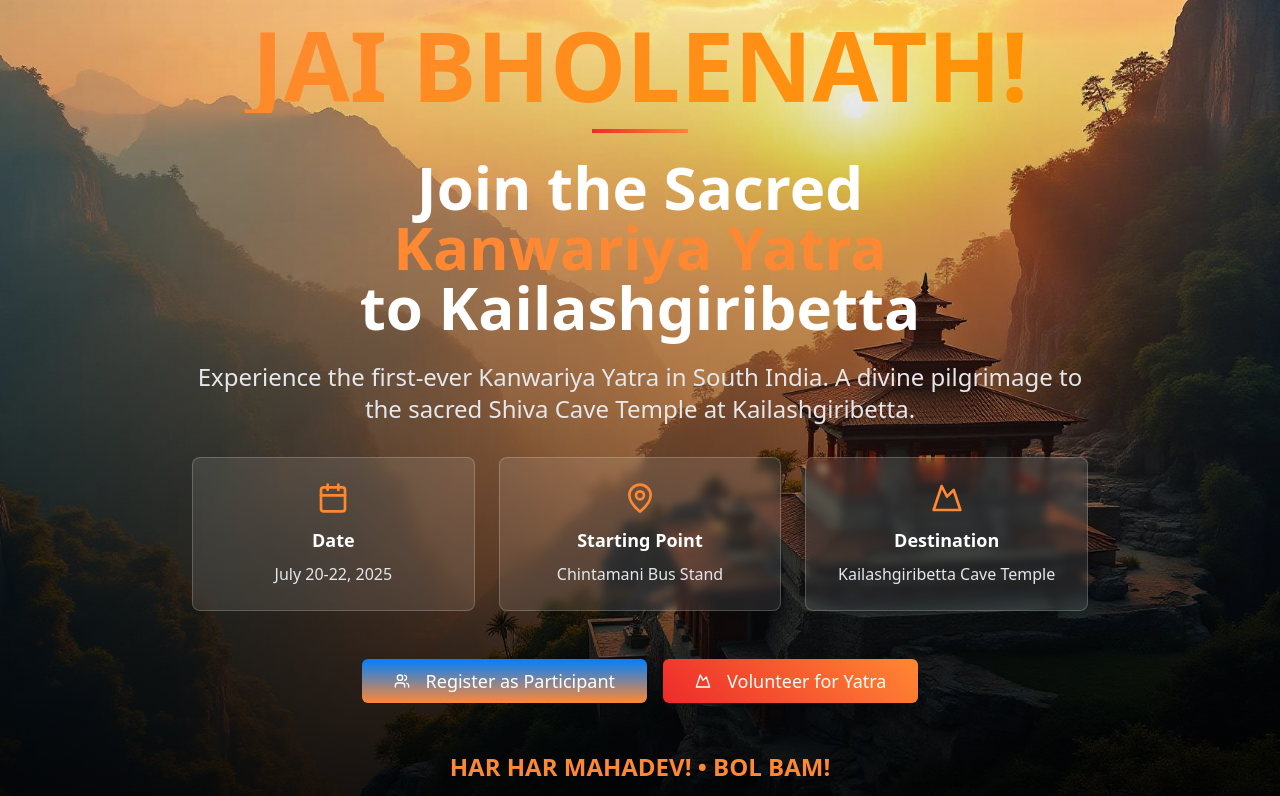
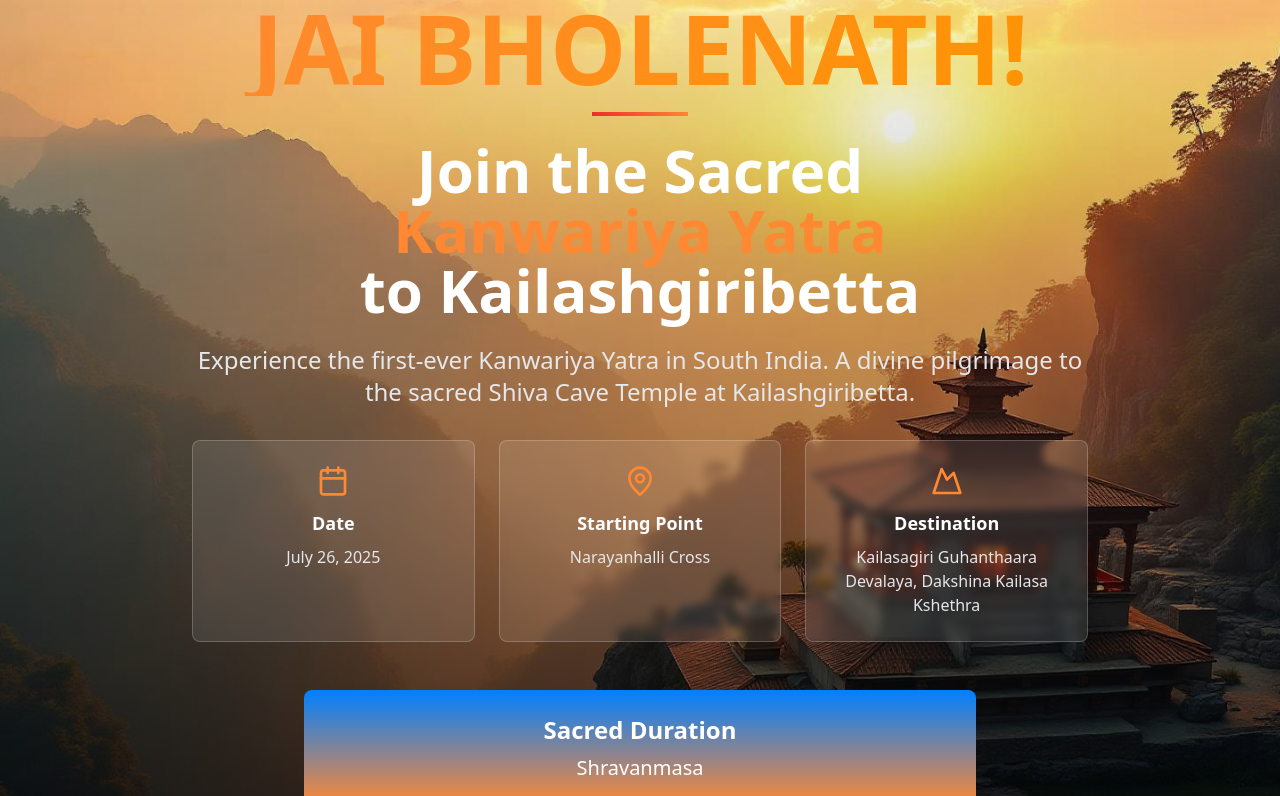
Before and after one commit to rahulgowda0104/kailashgiribetta-yatra-connect, a React (Vite) app: page / in a window 1280 px wide. Shown: the top 796 px of the page. Built offline with nearby package versions, Linux system fonts and the light colour scheme.

Commit message:
Update home page details
Update the hero section with the date, starting point, and destination. Update the duration section to show only Shravanmasa.

```diff
--- a/src/components/HeroSection.tsx
+++ b/src/components/HeroSection.tsx
@@ -1,3 +1,4 @@
+
 import { Button } from "@/components/ui/button";
 import { Mountain, Users, Calendar, MapPin } from "lucide-react";
 import heroImage from "@/assets/kailashgiribetta-hero.jpg";
@@ -45,18 +46,24 @@ const HeroSection = () => {
           <div className="bg-white/10 backdrop-blur-sm rounded-lg p-6 border border-white/20">
             <Calendar className="h-8 w-8 text-saffron mx-auto mb-3" />
             <h3 className="font-semibold text-lg mb-2">Date</h3>
-            <p className="text-gray-200">July 20-22, 2025</p>
+            <p className="text-gray-200">July 26, 2025</p>
           </div>
           <div className="bg-white/10 backdrop-blur-sm rounded-lg p-6 border border-white/20">
             <MapPin className="h-8 w-8 text-saffron mx-auto mb-3" />
             <h3 className="font-semibold text-lg mb-2">Starting Point</h3>
-            <p className="text-gray-200">Chintamani Bus Stand</p>
+            <p className="text-gray-200">Narayanhalli Cross</p>
           </div>
           <div className="bg-white/10 backdrop-blur-sm rounded-lg p-6 border border-white/20">
             <Mountain className="h-8 w-8 text-saffron mx-auto mb-3" />
             <h3 className="font-semibold text-lg mb-2">Destination</h3>
-            <p className="text-gray-200">Kailashgiribetta Cave Temple</p>
+            <p className="text-gray-200">Kailasagiri Guhanthaara Devalaya, Dakshina Kailasa Kshethra</p>
           </div>
+        </div>
+
+        {/* Duration Banner */}
+        <div className="bg-gradient-divine rounded-lg p-6 mb-8 max-w-2xl mx-auto">
+          <h3 className="text-2xl font-bold mb-2">Sacred Duration</h3>
+          <p className="text-xl">Shravanmasa</p>
         </div>
 
         {/* Call to Action Buttons */}
```
